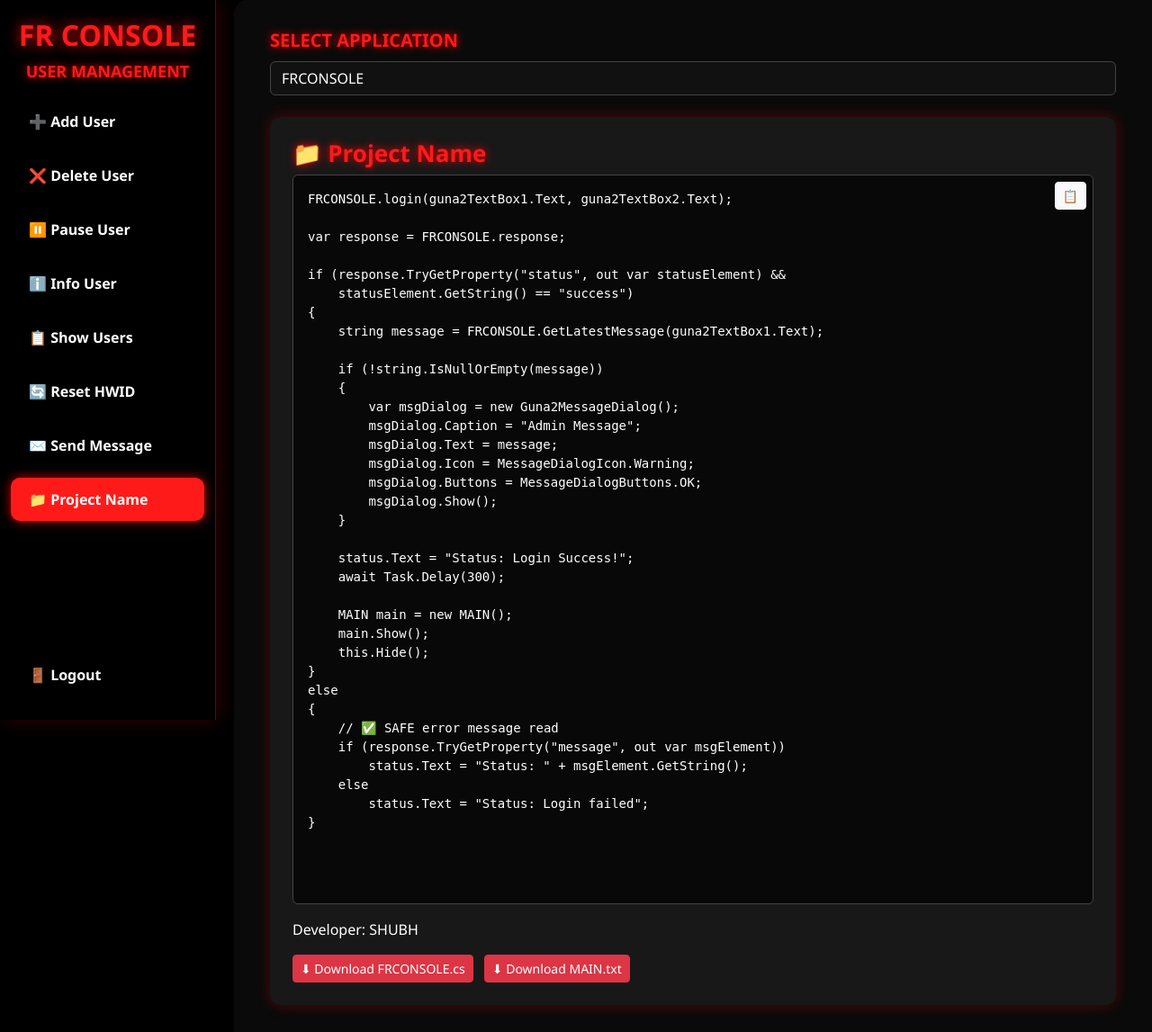
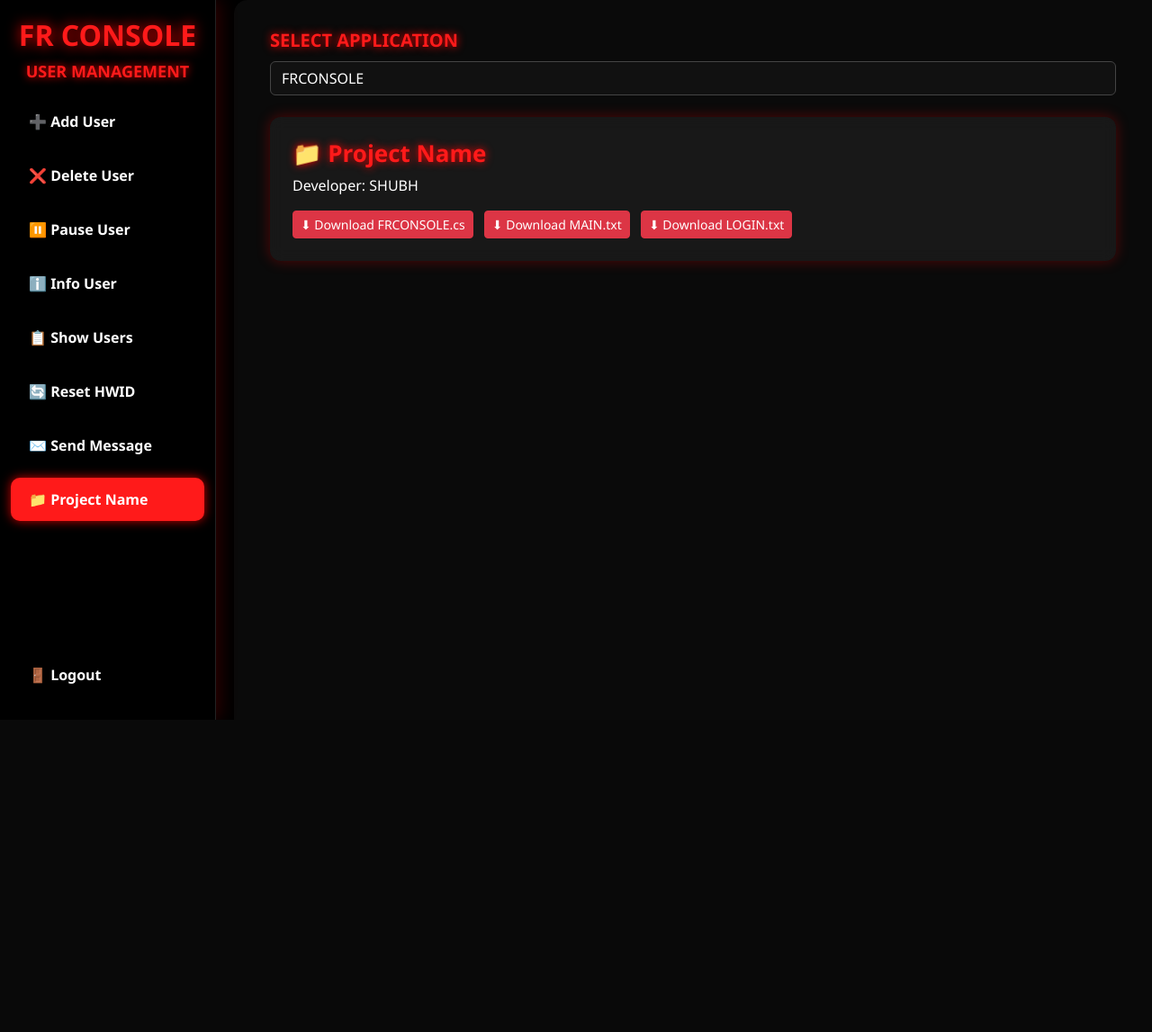
Before and after one commit to Shubh1289-dot/panel, a Flask app: page / in a window 1280 px wide, after a click on "📁 Project Name". Shown: the whole page at 90% size. After the commit the page ends 800 px from the top, so only its background shows below. Run offline with Flask 3, Linux system fonts and the light colour scheme; the visitor is signed in with stand-in values (Sample User, id 1); some libraries are stand-ins or nearby versions.

Commit message:
Update index.html

```diff
--- a/templates/index.html
+++ b/templates/index.html
@@ -247,56 +247,20 @@
 <!-- Project Name -->
 <div id="project" class="section">
   <h4>📁 Project Name</h4>
-  <div class="mb-3 position-relative">
-    <pre id="loginCode" class="p-3 rounded" style="background:#080808; color:white; border:1px solid #444; font-family: monospace; min-height:180px;">
-FRCONSOLE.login(guna2TextBox1.Text, guna2TextBox2.Text);
 
-var response = FRCONSOLE.response;
+  <p class="developer">Developer: SHUBH</p>
 
-if (response.TryGetProperty("status", out var statusElement) &&
-    statusElement.GetString() == "success")
-{
-    string message = FRCONSOLE.GetLatestMessage(guna2TextBox1.Text);
+  <a href="/static/FRCONSOLE.cs" download class="btn btn-danger btn-sm me-2">
+    ⬇ Download FRCONSOLE.cs
+  </a>
 
-    if (!string.IsNullOrEmpty(message))
-    {
-        var msgDialog = new Guna2MessageDialog();
-        msgDialog.Caption = "Admin Message";
-        msgDialog.Text = message;
-        msgDialog.Icon = MessageDialogIcon.Warning;
-        msgDialog.Buttons = MessageDialogButtons.OK;
-        msgDialog.Show();
-    }
+  <a href="/static/MAIN.txt" download class="btn btn-danger btn-sm me-2">
+    ⬇ Download MAIN.txt
+  </a>
 
-    status.Text = "Status: Login Success!";
-    await Task.Delay(300);
-
-    MAIN main = new MAIN();
-    main.Show();
-    this.Hide();
-}
-else
-{
-    // ✅ SAFE error message read
-    if (response.TryGetProperty("message", out var msgElement))
-        status.Text = "Status: " + msgElement.GetString();
-    else
-        status.Text = "Status: Login failed";
-}
-
-
-    </pre>
-    <button class="btn btn-light btn-sm position-absolute top-0 end-0 m-2" onclick="copyCode()">📋</button>
-  </div>
-  <p class="developer">Developer: SHUBH</p>
-<a href="/static/FRCONSOLE.cs" download class="btn btn-danger btn-sm me-2">
-  ⬇ Download FRCONSOLE.cs
-</a>
-
-<a href="/static/MAIN.txt" download class="btn btn-danger btn-sm">
-  ⬇ Download MAIN.txt
-</a>
-
+  <a href="/static/login_code.txt" download class="btn btn-danger btn-sm">
+    ⬇ Download LOGIN.txt
+  </a>
 
 
 </div>
```
